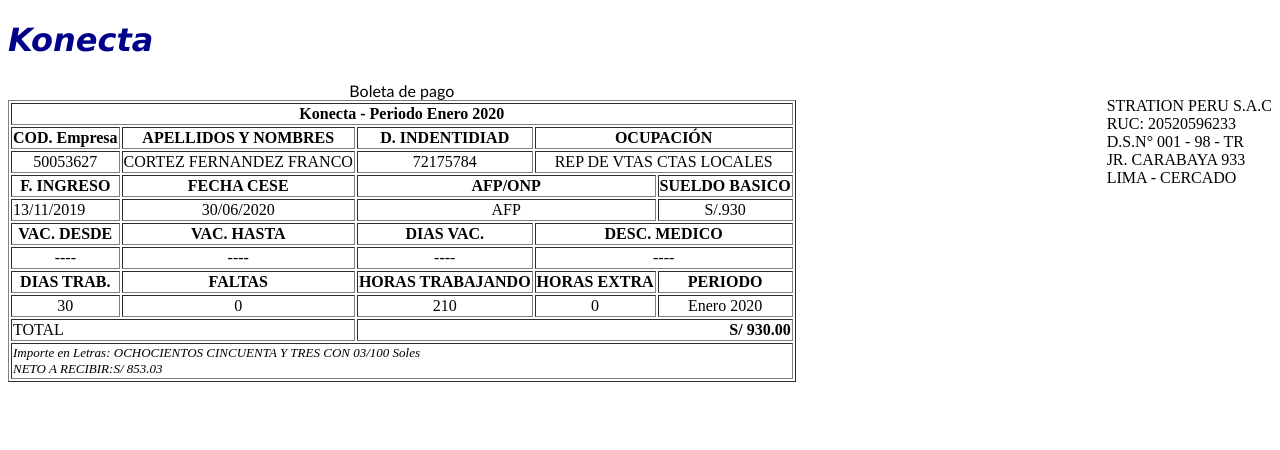
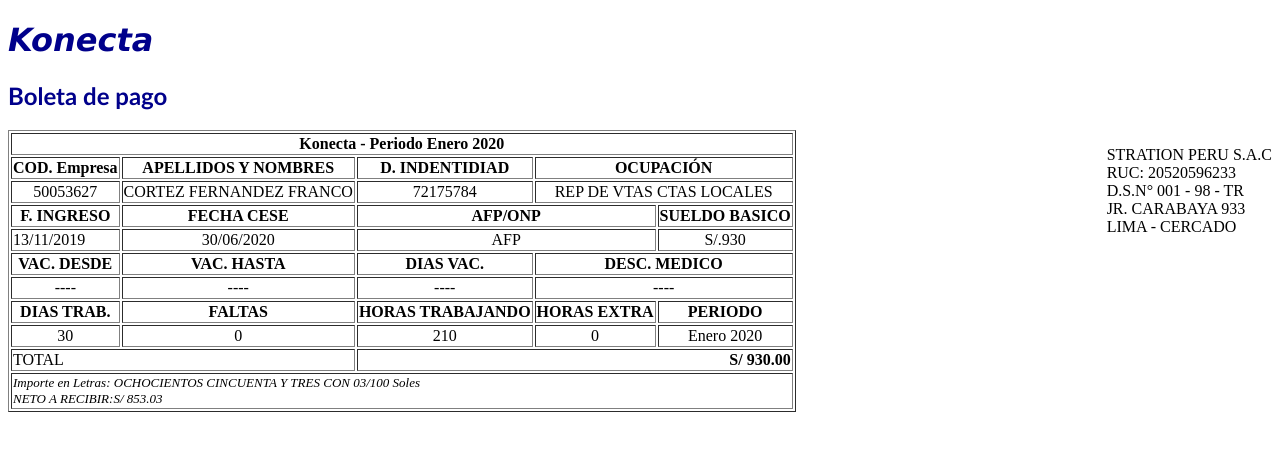
Before and after one commit to franco2199/Server-de-franco-, a plain HTML site: page TrabajosDW2020/Sesion12/index_tablas.html in a window 1280 px wide. Drawn offline with Linux system fonts and the light colour scheme.

Commit message:
confirmar

```diff
--- a/TrabajosDW2020/Sesion12/index_tablas.html
+++ b/TrabajosDW2020/Sesion12/index_tablas.html
@@ -8,7 +8,7 @@
 <body style="background-color:white">
     <h1 style="color:darkblue; font-family:verdana;"><em>Konecta</em></h1>
     <table border="1">
-    <caption style="font-family: calibri;">Boleta de pago</caption>
+    <h2 style="font-family: calibri; color:darkblue">Boleta de pago</h2>
     <p style="float:right">
         STRATION PERU S.A.C <br>
         RUC: 20520596233    <br>
```
